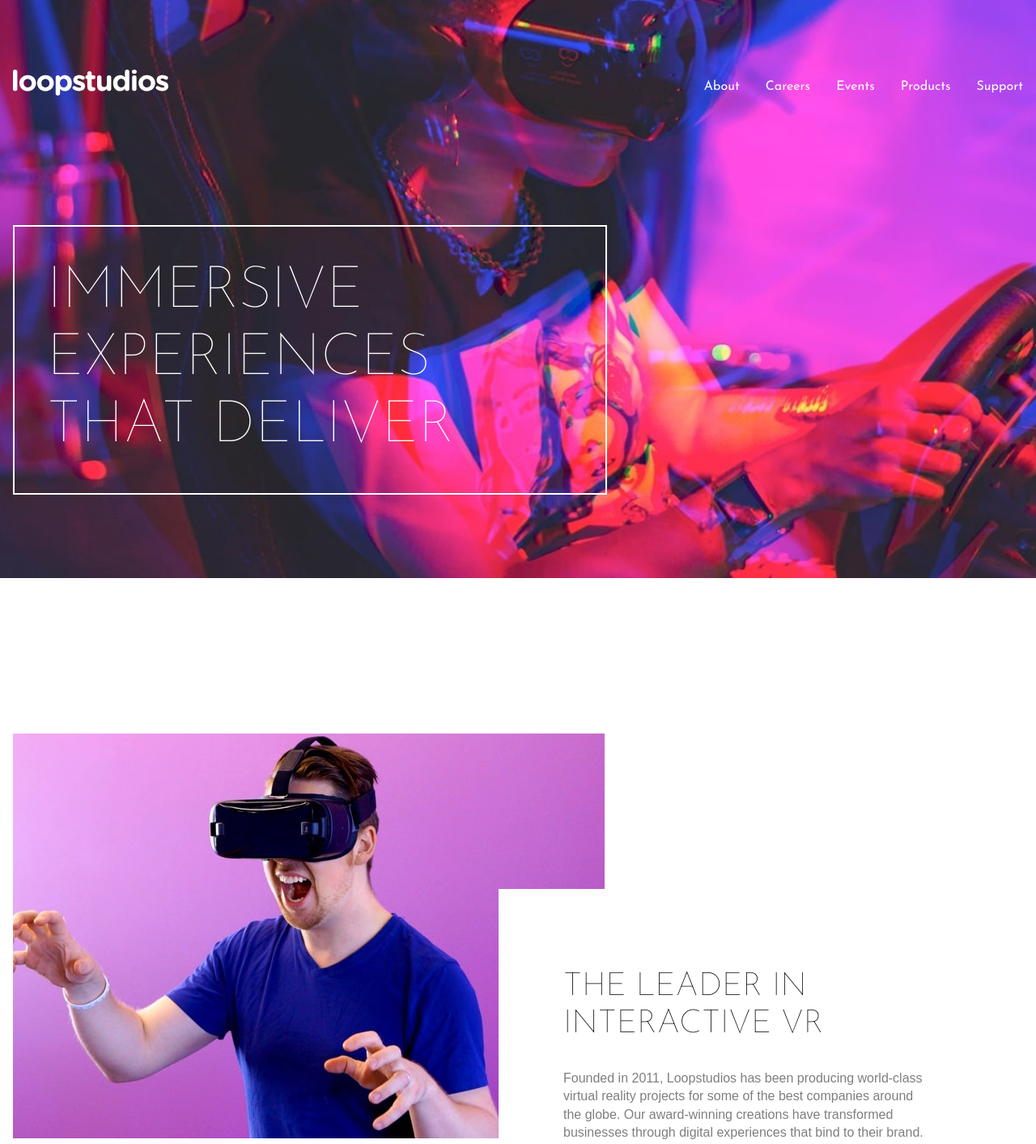
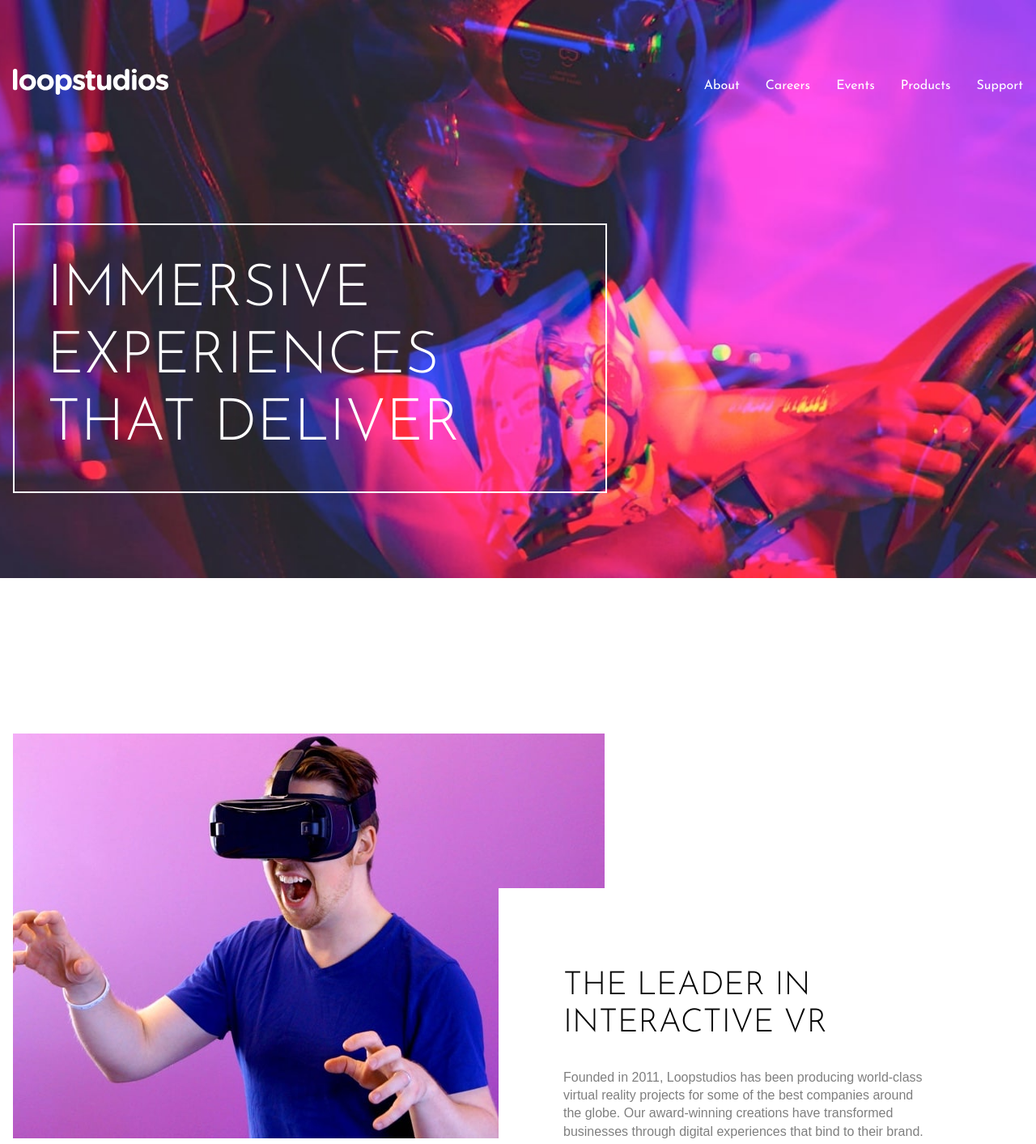
Before and after one commit to JosielLima/Loopstudios-landing-page, a website built with webpack: page public/index.html in a window 1280 px wide. Shown: the top 1413 px of the page at 81% size. Built offline with nearby package versions, Linux system fonts and the light colour scheme.

Commit message:
fix font size and font weight

```diff
--- a/src/styles.scss
+++ b/src/styles.scss
@@ -10,7 +10,7 @@ $text-color: #2d3436;
 $color-dark: #000;
 $color-contrast: #fff;
 
-$font-size: 16px;
+$font-size: 15px;
 $font-size-small: 1rem;
 $font-size-medium: 2rem;
 $font-size-large: 2.5rem;
@@ -18,11 +18,12 @@ $font-size-large: 2.5rem;
 body {
   font-family: $body-font;
   font-size: $font-size;
+  font-weight: 400;
 }
 
 h1, h2, h3, h4, h5, h6 {
   font-family: $title-font;
-  font-weight: lighter;
+  font-weight: 300;
   color: $color-dark;
 }
 
@@ -184,7 +185,7 @@ footer {
   border: 2px solid $color-contrast;
   padding: 2.5rem;
   font-size: 4.5rem;
-  font-weight: lighter;
+  font-weight: 300;
   font-family: $title-font;
   color: $color-contrast;
   text-transform: uppercase;
```
